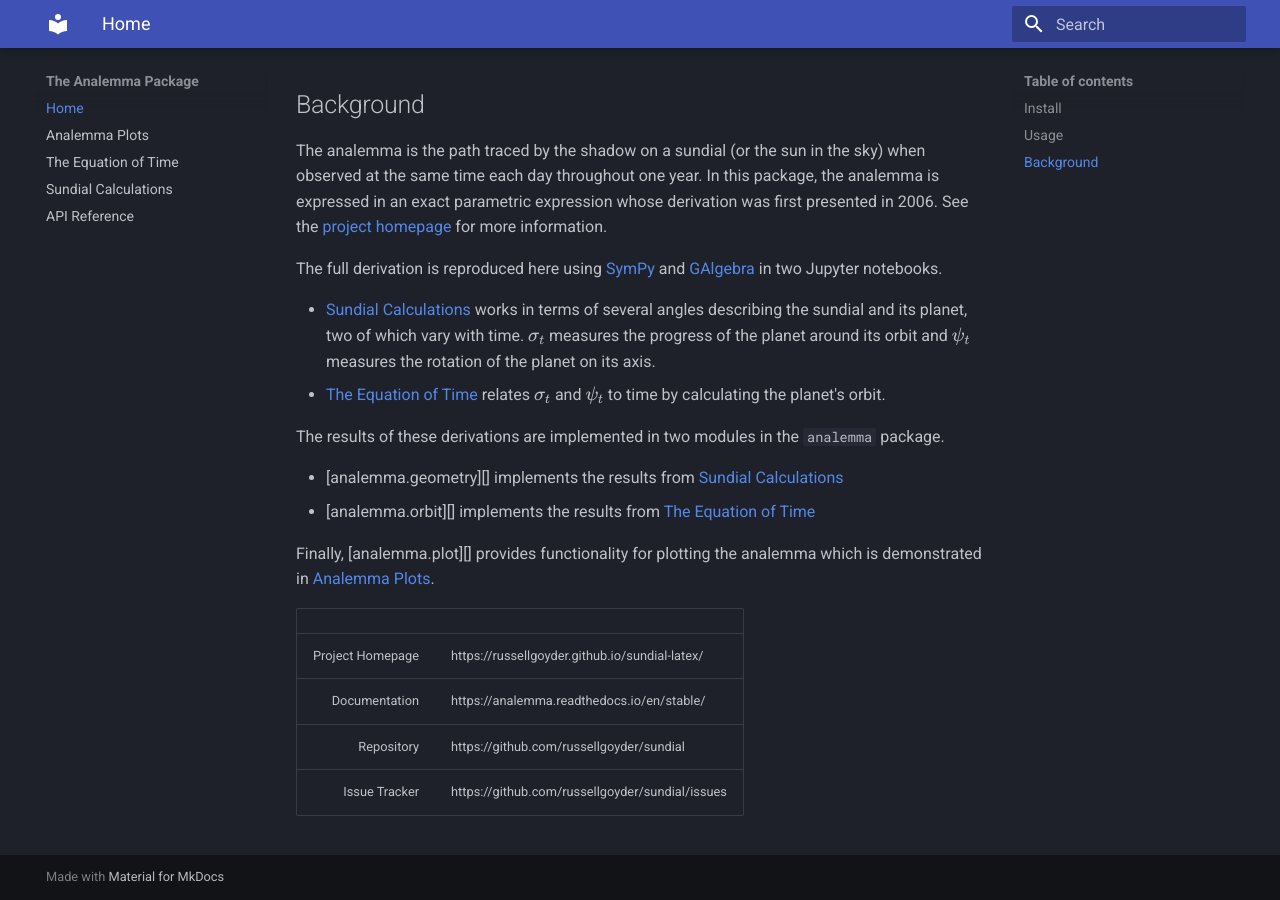
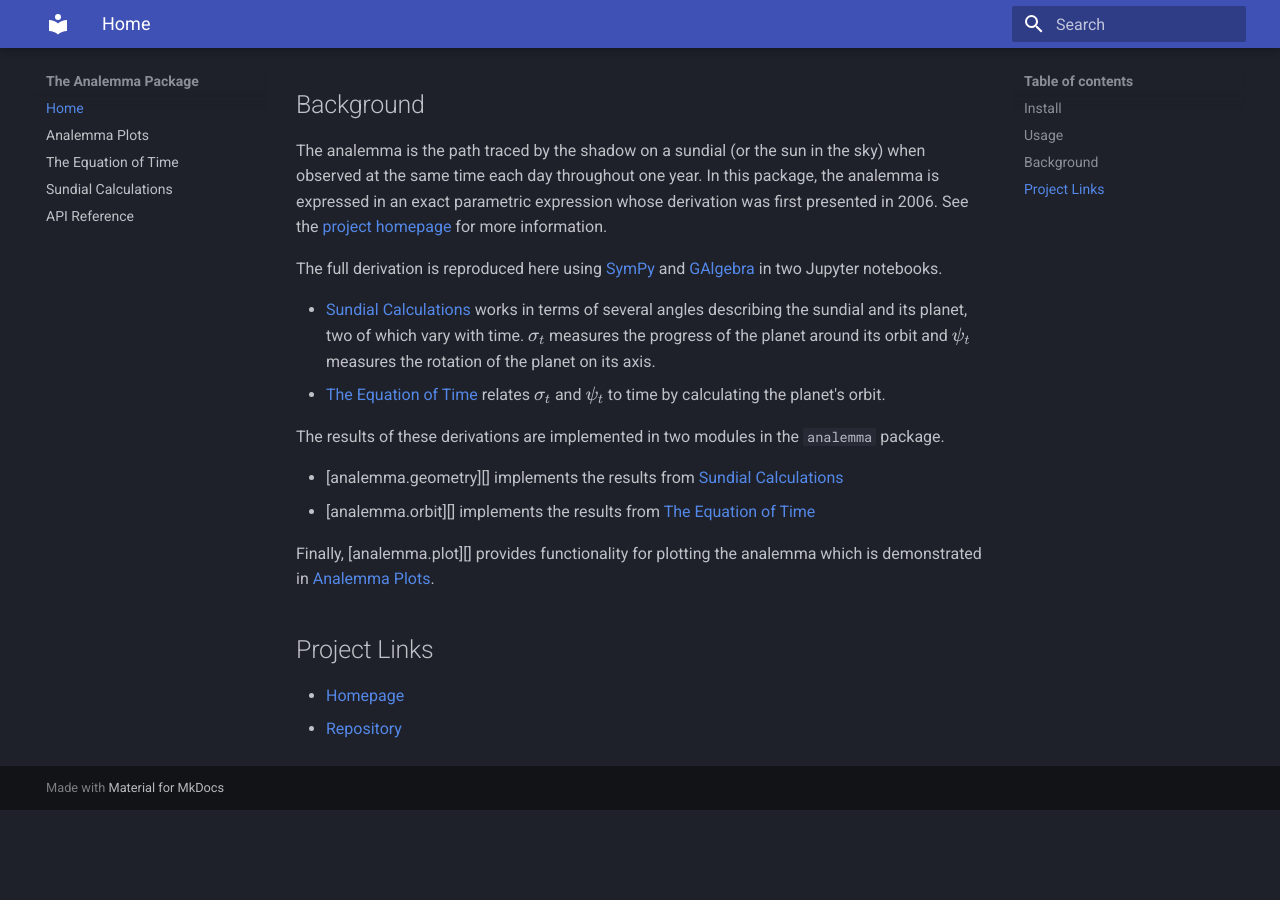
Before and after one commit to russellgoyder/analemma, an MkDocs documentation site: the page built from docs/index.md, in a window 1280 px wide and 900 px high, scrolled down 768 px. Built offline with MkDocs 1.6.1 and Material for MkDocs 9.7.7, drawn with Linux system fonts in a browser that asks for light colours; after the commit the page ends 1578 px from its top, so only the background shows below that.

Commit message:
Links not rendering

```diff
--- a/docs/index.md
+++ b/docs/index.md
@@ -46,9 +46,7 @@ The results of these derivations are implemented in two modules in the `analemma
 
 Finally, [analemma.plot][] provides functionality for plotting the analemma which is demonstrated in [Analemma Plots](sundial_plots.md).
 
-|  |  |
-| ------: | --------- |
-| Project Homepage | https://russellgoyder.github.io/sundial-latex/ |
-| Documentation | https://analemma.readthedocs.io/en/stable/ |
-| Repository | https://github.com/russellgoyder/sundial |
-| Issue Tracker | https://github.com/russellgoyder/sundial/issues |
+## Project Links
+
+ * [Homepage](https://russellgoyder.github.io/sundial-latex/)
+ * [Repository](https://github.com/russellgoyder/sundial)
```
